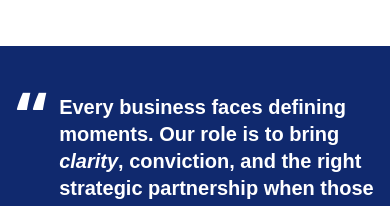
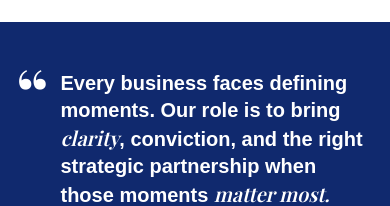
Before and after one commit to Colab-Platforms/New_skybridge, a Next.js app: page /about in a window 390 px wide. Shown: the part 1784-1990 px from the top of the page. Built offline with nearby package versions, Linux system fonts and the light colour scheme; a web font is replaced by a local one.

Commit message:
aboutus changes updated

```diff
--- a/components/about/AboutFounder.tsx
+++ b/components/about/AboutFounder.tsx
@@ -14,7 +14,7 @@ export default function AboutFounder() {
 
         {/* Opening quotation mark — Playfair Display Bold */}
         <span
-          className="font-playfair font-bold text-white shrink-0 select-none
+          className="font-accent font-bold text-white shrink-0 select-none
                      text-[70px] leading-[0.65]
                      sm:text-[100px]
                      lg:text-[200px] lg:leading-[0.605]"
@@ -31,9 +31,9 @@ export default function AboutFounder() {
                      lg:text-[70px] lg:leading-[88px]"
         >
           Every business faces defining moments. Our role is to bring{" "}
-          <em className="font-playfair font-semibold italic">clarity</em>
+          <em className="font-accent font-semibold italic">clarity</em>
           {", conviction, and the right strategic partnership when those moments "}
-          <em className="font-playfair font-semibold italic">matter most.</em>
+          <em className="font-accent ">matter most.</em>
         </p>
       </div>
 
--- a/components/about/AboutHero.tsx
+++ b/components/about/AboutHero.tsx
@@ -6,7 +6,7 @@ export default function AboutHero() {
     <section className="relative w-full h-screen md:h-268 overflow-hidden">
       {/* Background: cityscape at 50% opacity per Figma */}
       <Image
-        src="/aboutimages/abouthero.png"
+        src="/aboutimages/aboutushero.png"
         alt=""
         fill
         className="object-cover opacity-50"
--- a/components/about/AboutOverview.tsx
+++ b/components/about/AboutOverview.tsx
@@ -53,7 +53,7 @@ export default function AboutOverview() {
           Mobile: stacked — [building] [handshake] [paragraph 2]
           Desktop: side-by-side — left: building | right: [handshake + paragraph 2]
       */}
-      <div className="flex flex-col gap-6 lg:flex-row lg:items-start lg:justify-between">
+      <div className="flex flex-col  lg:flex-row lg:items-start lg:justify-between lg:max-w-[90%]">
 
         {/* Left image — explicit heights avoid fill collapse */}
         <div className="relative w-full h-60 sm:h-80 lg:w-188 lg:h-121.5 lg:shrink-0">
@@ -61,7 +61,7 @@ export default function AboutOverview() {
             src="/aboutoverview/bandra-worli-sea-link.jpg"
             alt="Bandra-Worli Sea Link"
             fill
-            className="object-cover"
+            className="object-cover h-[486px] w-[752px] relative "
           />
         </div>
 
--- a/components/about/CreateValue.tsx
+++ b/components/about/CreateValue.tsx
@@ -3,22 +3,22 @@ import Image from "next/image";
 
 const features = [
   {
-    icon: "/createvalue/icon-strategic-guidance.png",
+    icon: "/createvalue/icon-strategic-guidance.svg",
     title: "Strategic Guidance",
     body: "Supporting leadership teams in evaluating opportunities, managing complexity, and making informed decisions.",
   },
   {
-    icon: "/createvalue/icon-capital-solutions.png",
+    icon: "/createvalue/icon-capital-solutions.svg",
     title: "Capital Solutions",
     body: "Structuring financing and capital strategies aligned with business objectives and growth plans.",
   },
   {
-    icon: "/createvalue/icon-growth-acceleration.png",
+    icon: "/createvalue/icon-growth-acceleration.svg",
     title: "Growth Acceleration",
     body: "Identifying pathways for expansion, partnerships, and long-term value creation.",
   },
   {
-    icon: "/createvalue/icon-industry-networks.png",
+    icon: "/createvalue/icon-industry-networks.svg",
     title: "Industry & Investor Networks",
     body: "Connecting businesses with investors, institutions, and strategic relationships that unlock opportunity.",
   },
@@ -42,7 +42,7 @@ export default function CreateValue() {
             src="/createvalue/bg-meeting.jpg"
             alt=""
             fill
-            className="object-cover"
+            className="object-fill"
             priority
 
           />
```
